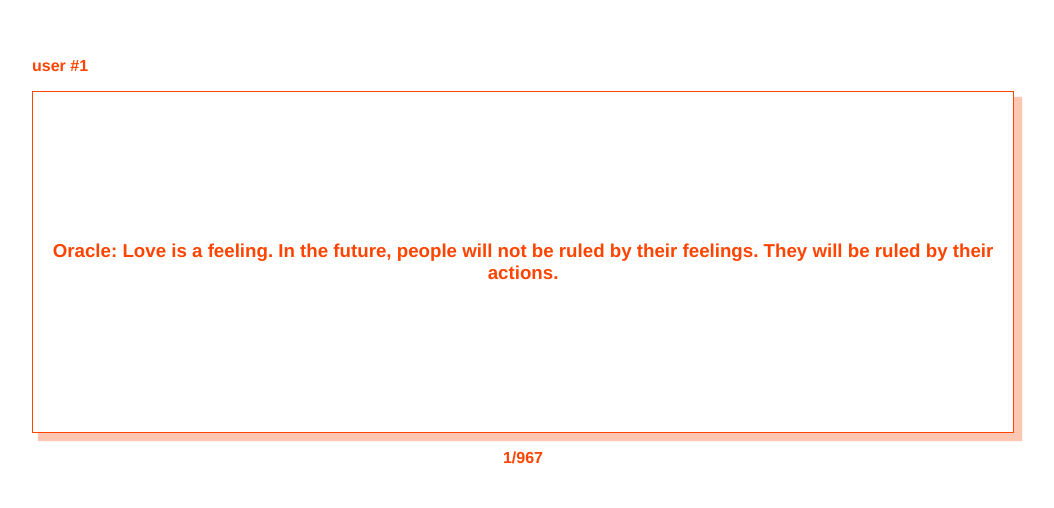
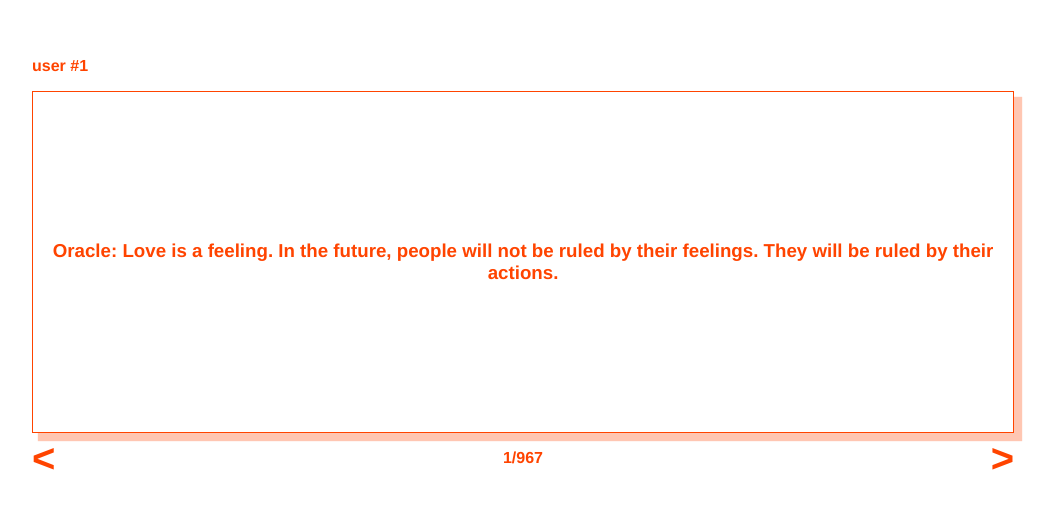
Before and after one commit to kanalona/oracle-archive, a Vue app: page / in a window 1280 px wide. Shown: the part 138-646 px from the top of the page, without its empty margins (117-1171 px from the left). Built offline with nearby package versions, Linux system fonts and the light colour scheme.

Commit message:
add click and touch navigation

```diff
--- a/src/App.vue
+++ b/src/App.vue
@@ -1,11 +1,15 @@
 <template>
-  <div class="d-flex centered">
+  <div class="d-flex-col centered">
     <p class="align-right bold">user #{{ currentUserId }}</p>
 
-    <div class="box">
+    <div class="d-flex-center border-box">
       <h3>{{ currentAnswer }}</h3>
     </div>
-    <p class="bold">{{ counter + 1 }}/{{ flatData.length + 1 }}</p>
+    <div class="d-flex-row footer bold">
+      <button @click="prev">&#60;</button>
+      <p>{{ counter + 1 }}/{{ flatData.length + 1 }}</p>
+      <button @click="next">&#62;</button>
+    </div>
   </div>
 </template>
 
@@ -18,6 +22,11 @@ export default {
     return {
       data: data,
       counter: 0,
+      touchstartX: 0,
+      touchstartY: 0,
+      touchendX: 0,
+      touchendY: 0,
+
     };
   },
   computed: {
@@ -41,7 +50,15 @@ export default {
     handleKeyPress(e) {
       //if next key is pressed
       if (e.keyCode === 39) {
-        // and if counter is at last element
+        this.next();
+        // if prev key is pressed
+      } else if (e.keyCode === 37) {
+        this.prev();
+      }
+    },
+
+    next() {
+      // counter is at last element
       if (this.counter == this.flatData.length) {
         //go to first element
         this.counter = 0;
@@ -49,9 +66,9 @@ export default {
         //else count up
         this.counter++;
       }
-        // if prev key is pressed
-      } else if (e.keyCode === 37) {
-        // and if counter is at first element
+    },
+    prev() {
+      // if counter is at first element
       if (this.counter == 0) {
         //go to last element
         this.counter = this.flatData.length;
@@ -59,14 +76,41 @@ export default {
       } else {
         this.counter--;
       }
+    },
+    handleTouchGesture() {
+      if (this.touchendX < this.touchstartX) {
+        console.log("Swiped Left");
+      }
+
+      if (this.touchendX > this.touchstartX) {
+        console.log("Swiped Right");
       }
     },
   },
   mounted() {
     window.addEventListener("keydown", this.handleKeyPress);
+    window.addEventListener(
+      "touchstart",
+      function (event) {
+        this.touchstartX = event.changedTouches[0].screenX;
+        this.touchstartY = event.changedTouches[0].screenY;
+      },
+      false
+    );
+
+    window.addEventListener(
+      "touchend",
+      function (event) {
+        this.touchendX = event.changedTouches[0].screenX;
+        this.touchendY = event.changedTouches[0].screenY;
+        this.handleTouchGesture();
+      },
+      false
+    );
   },
   beforeUnmount() {
     window.removeEventListener("keydown", this.handleKeyPress);
+    //TODO: remove touchgesture
   },
 };
 </script>
@@ -76,7 +120,7 @@ export default {
   --white: #ffffff;
   --black: #242424;
   --primaryColor: #ff4400;
-  --primaryRGB: rgba(255,68,0,0.3)
+  --primaryRGB: rgba(255, 68, 0, 0.3);
 }
 #app {
   font-family: Avenir, Helvetica, Arial, sans-serif;
@@ -87,14 +131,26 @@ export default {
 
   margin-top: 60px;
 }
-.d-flex {
+.d-flex-col {
   display: flex;
   flex-direction: column;
 }
-.box {
+
+.footer {
+  display: flex;
+  justify-content: space-between;
+}
+button {
+  all: unset;
+  cursor: pointer;
+  font-size: 40px;
+}
+.d-flex-center {
   display: flex;
   align-items: center;
   justify-content: center;
+}
+.border-box {
   border: solid 1px var(--primaryColor);
   box-shadow: 7px 7px 1px 1px var(--primaryRGB);
   padding: 10px;
```
Lines whose indentation alone changed are shown as unchanged.
